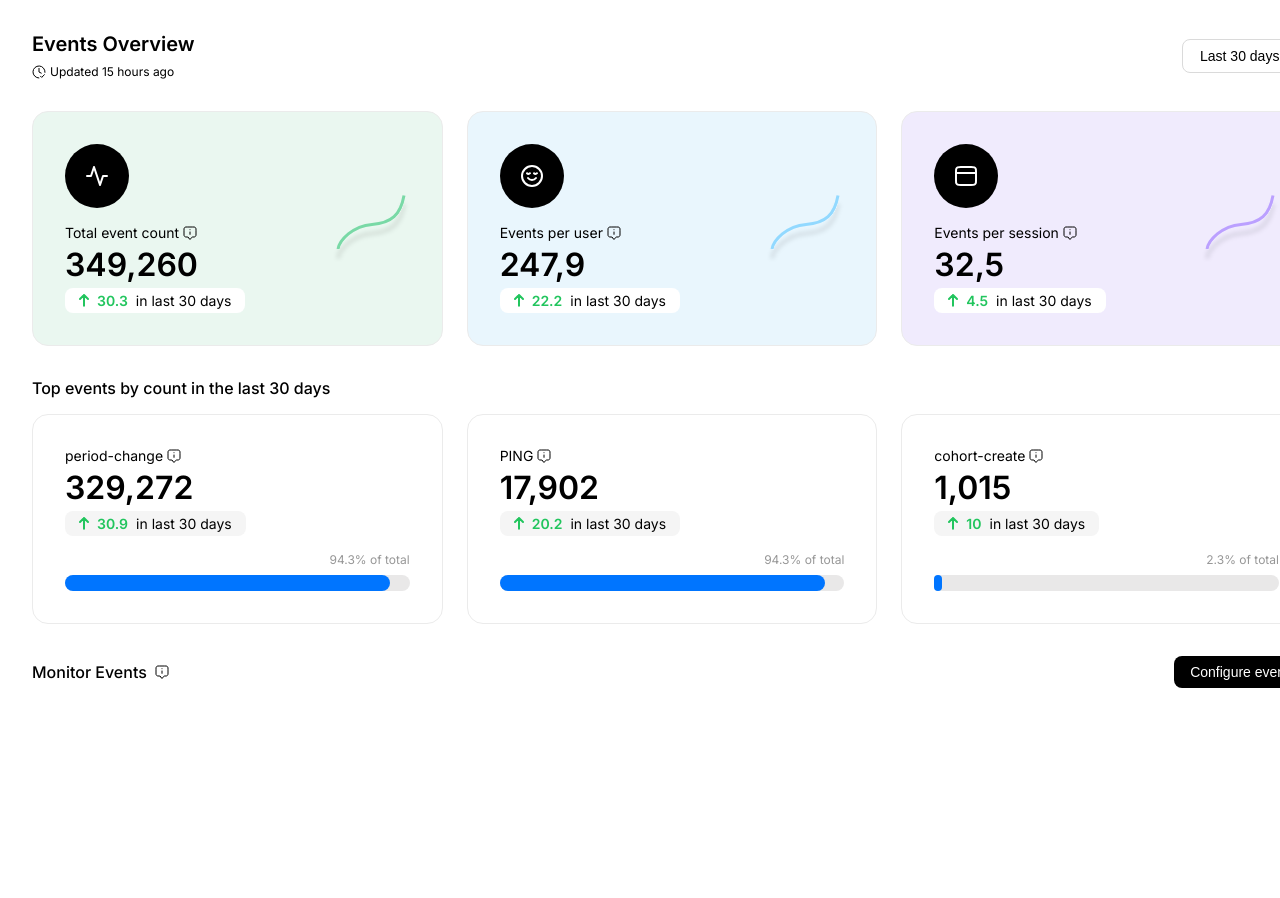
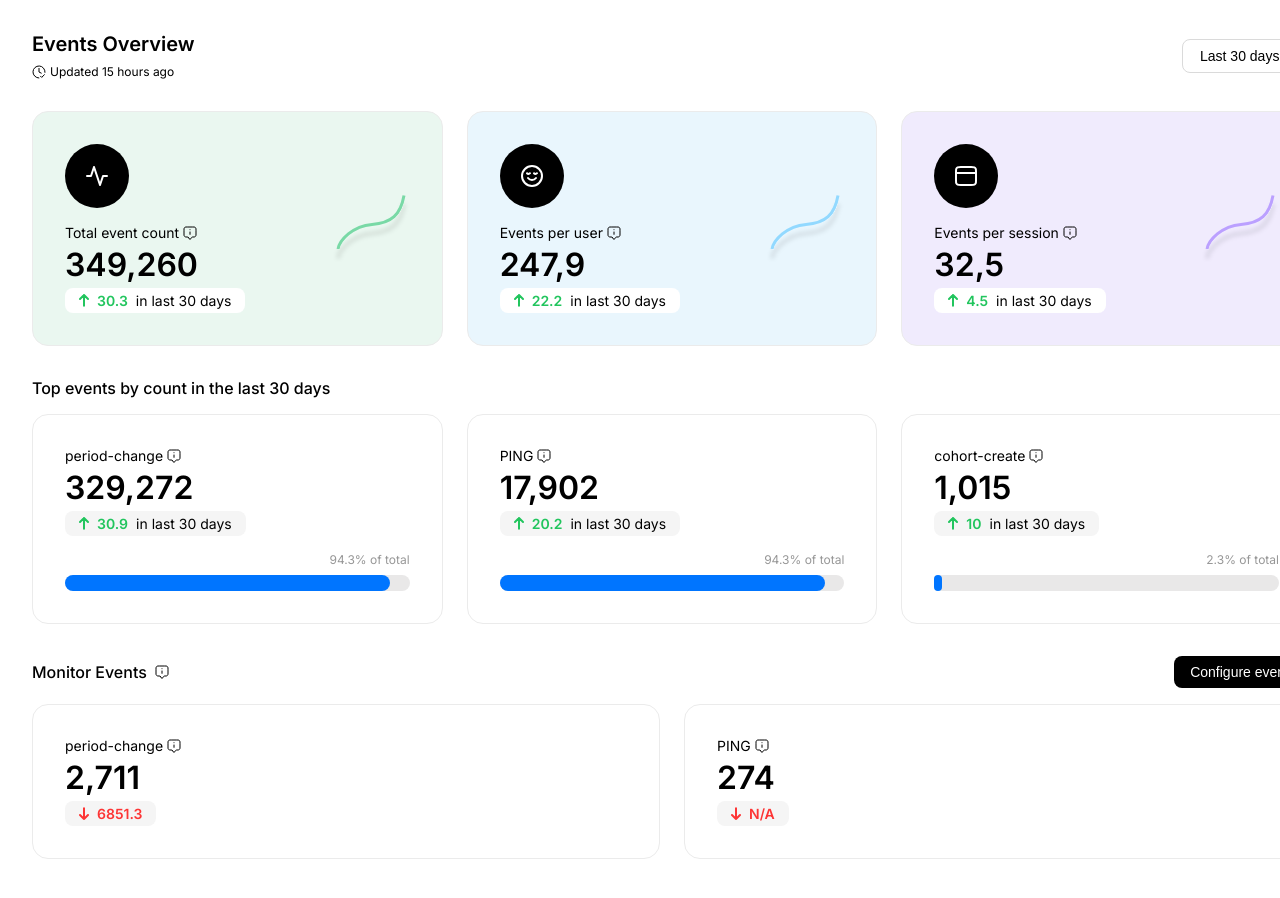
Before and after one commit to erdemuslu/events-overview, a React (Vite) app: page / in a window 1280 px wide. Shown: the top 898 px of the page. Before the commit the page ends 800 px from the top, so only its background shows below. Built offline with nearby package versions, Linux system fonts and the light colour scheme.

Commit message:
feat(box): update style for decrease status

```diff
--- a/src/components/box/box.css
+++ b/src/components/box/box.css
@@ -58,6 +58,19 @@
   color: #22C55E;
 }
 
+.box-summary--decrease svg {
+  transform: rotate(180deg);
+}
+
+.box-summary--decrease svg path {
+  stroke: #FD3535;
+}
+
+.box-summary--decrease p {
+  color: #FD3535;
+  margin-right: 0;
+}
+
 .progress-wrapper {
   margin-top: 1rem;
 }
--- a/src/components/box/box.jsx
+++ b/src/components/box/box.jsx
@@ -7,6 +7,7 @@ const Box = ({
   Icon,
   pathIconVisible,
   progressValue,
+  summaryPercantageType,
   summaryPercantageValue,
   summaryType,
   value,
@@ -24,10 +25,14 @@ const Box = ({
         <InfoIcon />
       </div>
       <div className="box-value">{value}</div>
-      <div className="box-summary">
+      <div
+        className={`box-summary${
+          summaryPercantageType !== "increase" ? " box-summary--decrease" : ""
+        }`}
+      >
         <IncreaseIcon />
         <p>{summaryPercantageValue}</p>
-        <span>{`in ${summaryType.toLowerCase()}`}</span>
+        {summaryType && <span>{`in ${summaryType.toLowerCase()}`}</span>}
       </div>
       {progressValue && (
         <div className="progress-wrapper">
@@ -56,8 +61,9 @@ Box.defaultProps = {
   label: "Total event count",
   pathIconVisible: false,
   progressValue: null,
+  summaryPercantageType: "increase",
   summaryPercantageValue: "30.3",
-  summaryType: "last 30 days",
+  summaryType: "",
   variant: "",
   value: "349,260",
 };
--- a/src/components/icons/increase.jsx
+++ b/src/components/icons/increase.jsx
@@ -7,7 +7,7 @@ const IncreaseIcon = (props) => (
     {...props}
   >
     <path
-      stroke="#22C55E"
+      stroke={props.color || "#22C55E"}
       strokeLinecap="round"
       strokeLinejoin="round"
       strokeWidth={2}
--- a/src/constants/index.js
+++ b/src/constants/index.js
@@ -1,5 +1,6 @@
 export { headerFilterData as headerFilterData } from "./header";
 export { mainBoxData as mainBoxData } from "./main-statistics";
 export { mainBoxInfo as mainBoxInfo } from "./main-statistics";
+export { monitorEventsData as monitorEventsData } from "./monitor-events";
 export { topEventsData as topEventsData } from "./top-events";
 export { topEventsInfo as topEventsInfo } from "./top-events";
--- /dev/null
+++ b/src/constants/monitor-events.js
@@ -0,0 +1,16 @@
+export const monitorEventsData = [
+  {
+    label: "period-change",
+    type: "period-change",
+    value: "2,711",
+    summaryPercantageValue: 6851.3,
+    summaryPercantageType: "decrease",
+  },
+  {
+    label: "PING",
+    type: "ping",
+    value: "274",
+    summaryPercantageValue: "N/A",
+    summaryPercantageType: "decrease",
+  },
+];
--- a/src/sections/monitor-events/monitor-events.css
+++ b/src/sections/monitor-events/monitor-events.css
@@ -18,3 +18,10 @@
   font-weight: 500;
   margin-right: .5rem;
 }
+
+.monitor-events-wrapper {
+  display: grid;
+  grid-template-columns: repeat(2, 1fr);
+  grid-gap: 1.5rem;
+  margin-top: 1rem;
+}
--- a/src/sections/monitor-events/monitor-events.jsx
+++ b/src/sections/monitor-events/monitor-events.jsx
@@ -1,7 +1,9 @@
 import "./monitor-events.css";
 
 import { InfoIcon } from "../../components/icons";
-import { Button } from "../../components";
+import { Button, Box } from "../../components";
+
+import { monitorEventsData } from "../../constants/monitor-events";
 
 const MonitorEvents = () => {
   return (
@@ -15,6 +17,19 @@ const MonitorEvents = () => {
           <Button>Configure events</Button>
         </div>
       </div>
+      <div className="monitor-events-wrapper">
+        {monitorEventsData.map((item, index) => {
+          return (
+            <Box
+              key={index}
+              label={item.label}
+              summaryPercantageValue={item.summaryPercantageValue}
+              summaryPercantageType={item.summaryPercantageType}
+              value={item.value}
+            />
+          );
+        })}
+      </div>
     </div>
   );
 };
```
